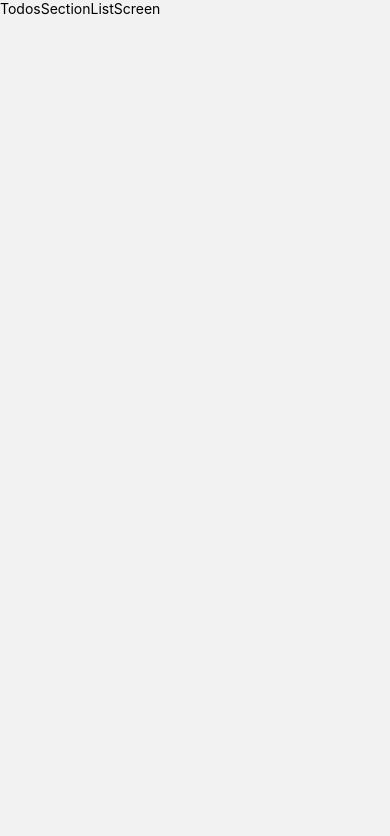
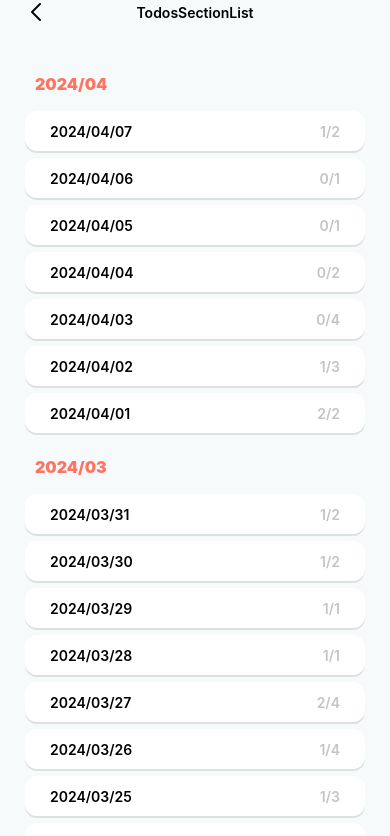
Before and after one commit to crucial-sub/odot, a React Native app: screen /TodosSectionList in a window 390 px wide. Shown: the top 836 px of the page. Built offline with nearby package versions, Linux system fonts and the light colour scheme.

Commit message:
TodosSectionListScreen 작성

```diff
--- a/src/components/Todos/SectionListExample.tsx
+++ b/src/components/Todos/TodosSectionListExample.tsx
@@ -8,7 +8,7 @@ type SectionType = {
   data: TodoType[][];
 };
 
-const SectionListExample = () => {
+const TodosSectionListExample = () => {
   const sections: SectionType[] = React.useMemo(() => {
     const titleObject: Record<string, TodoType[][]> = {};
 
@@ -62,7 +62,7 @@ const SectionListExample = () => {
   );
 };
 
-export default SectionListExample;
+export default TodosSectionListExample;
 
 const styles = StyleSheet.create({
   wrapper: {
--- a/src/screens/TodosSectionListScreen.tsx
+++ b/src/screens/TodosSectionListScreen.tsx
@@ -1,14 +1,24 @@
-import {StyleSheet, Text, View} from 'react-native';
 import React from 'react';
+import {SafeAreaView, StyleSheet} from 'react-native';
+import StackHeader from '../components/StackHeader';
+import TodosSectionListExample from '../components/Todos/TodosSectionListExample';
 
 const TodosSectionListScreen = () => {
   return (
-    <View>
-      <Text>TodosSectionListScreen</Text>
-    </View>
+    <SafeAreaView style={styles.safeArea}>
+      <StackHeader title="TodosSectionList" />
+      <TodosSectionListExample />
+    </SafeAreaView>
   );
 };
 
 export default TodosSectionListScreen;
 
-const styles = StyleSheet.create({});
+const styles = StyleSheet.create({
+  safeArea: {
+    flex: 1,
+    alignItems: 'center',
+    backgroundColor: '#F6FAFB',
+    gap: 40,
+  },
+});
```
